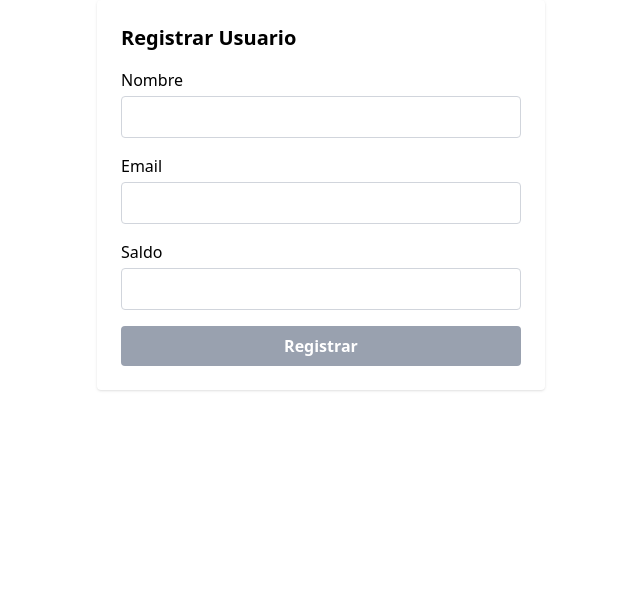
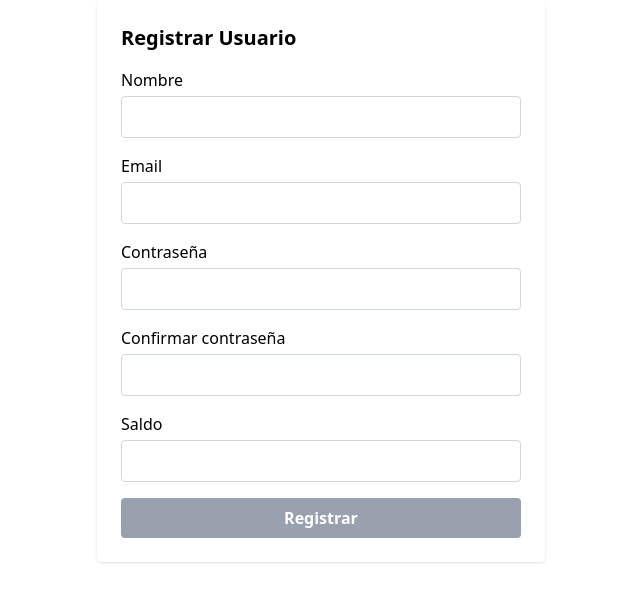
Before and after one commit to CarlotadeMiguel/calculadora_avanzada, a React (Vite) app in the folder Front/: page /registro in a window 1280 px wide. Shown: the top 602 px of the page, without its empty margins (319-959 px from the left). Built offline with nearby package versions, Linux system fonts and the light colour scheme.

Commit message:
iniciar sesion con contraseña y registro

```diff
--- a/Front/src/components/Login.jsx
+++ b/Front/src/components/Login.jsx
@@ -1,9 +1,10 @@
 import React, { useState } from "react";
 import axios from "axios";
-import { useNavigate } from "react-router-dom";
+import { useNavigate, Link } from "react-router-dom";
 
 const Login = ({ setUser }) => {
   const [email, setEmail] = useState("");
+  const [password, setPassword] = useState("");
   const [error, setError] = useState("");
   const navigate = useNavigate();
 
@@ -11,12 +12,14 @@ const Login = ({ setUser }) => {
     e.preventDefault();
     setError("");
     try {
-      const res = await axios.post("http://localhost:5000/api/login", { email });
+      const res = await axios.post("http://localhost:5000/api/login", { email, password });
       setUser(res.data);
       navigate("/app");
     } catch (err) {
       if (err.response && err.response.status === 404) {
-        navigate("/registro", { state: { email } });
+        setError("El usuario no existe. Debes registrarte.");
+      } else if (err.response && err.response.status === 401) {
+        setError("Credenciales incorrectas.");
       } else {
         setError("Error de red o del servidor.");
       }
@@ -34,6 +37,14 @@ const Login = ({ setUser }) => {
         onChange={(e) => setEmail(e.target.value)}
         required
       />
+      <input
+        type="password"
+        placeholder="Contraseña"
+        className="w-full border rounded px-3 py-2"
+        value={password}
+        onChange={(e) => setPassword(e.target.value)}
+        required
+      />
       {error && <p className="text-red-600 text-sm">{error}</p>}
       <button
         type="submit"
@@ -41,6 +52,12 @@ const Login = ({ setUser }) => {
       >
         Entrar
       </button>
+      <div className="text-center mt-4">
+        <span>¿No tienes cuenta? </span>
+        <Link to="/registro" className="text-blue-600 underline">
+          Regístrate aquí
+        </Link>
+      </div>
     </form>
   );
 };
--- a/Front/src/components/RegistroUsuario.jsx
+++ b/Front/src/components/RegistroUsuario.jsx
@@ -11,8 +11,16 @@ const validarEmail = (email) => {
 const RegistroUsuario = ({ setUser }) => {
   const [nombre, setNombre] = useState("");
   const [email, setEmail] = useState("");
+  const [password, setPassword] = useState("");
+  const [confirmar, setConfirmar] = useState("");
   const [saldo, setSaldo] = useState("");
-  const [tocado, setTocado] = useState({ nombre: false, email: false, saldo: false });
+  const [tocado, setTocado] = useState({
+    nombre: false,
+    email: false,
+    password: false,
+    confirmar: false,
+    saldo: false,
+  });
   const [mensaje, setMensaje] = useState("");
   const [errorBackend, setErrorBackend] = useState("");
   const [loading, setLoading] = useState(false);
@@ -20,7 +28,6 @@ const RegistroUsuario = ({ setUser }) => {
   const navigate = useNavigate();
   const location = useLocation();
 
-  // Si llegamos desde login con un email, lo precargamos
   useEffect(() => {
     if (location.state?.email) setEmail(location.state.email);
   }, [location]);
@@ -33,6 +40,16 @@ const RegistroUsuario = ({ setUser }) => {
         ? "El email es obligatorio."
         : !validarEmail(email)
         ? "El email no es válido."
+        : "",
+    password:
+      password.length < 6
+        ? "La contraseña debe tener al menos 6 caracteres."
+        : "",
+    confirmar:
+      confirmar === ""
+        ? "Confirma la contraseña."
+        : password !== confirmar
+        ? "Las contraseñas no coinciden."
         : "",
     saldo:
       saldo === ""
@@ -53,15 +70,23 @@ const RegistroUsuario = ({ setUser }) => {
       const response = await axios.post("http://localhost:5000/api/usuarios", {
         nombre,
         email,
+        password,
         saldo: Number(saldo),
       });
       setMensaje("¡Usuario registrado correctamente!");
-      setUser(response.data); // Guardar usuario en estado global
+      setUser(response.data);
       setNombre("");
       setEmail("");
+      setPassword("");
+      setConfirmar("");
       setSaldo("");
-      setTocado({ nombre: false, email: false, saldo: false });
-      // Redirigir a la app principal
+      setTocado({
+        nombre: false,
+        email: false,
+        password: false,
+        confirmar: false,
+        saldo: false,
+      });
       setTimeout(() => {
         navigate("/app");
       }, 1000);
@@ -122,6 +147,44 @@ const RegistroUsuario = ({ setUser }) => {
           <p className="text-red-600 text-sm mt-1">{errores.email}</p>
         )}
       </div>
+      {/* Contraseña */}
+      <div>
+        <label className="block font-medium mb-1" htmlFor="password">
+          Contraseña
+        </label>
+        <input
+          id="password"
+          type="password"
+          className={`w-full border rounded px-3 py-2 focus:outline-none ${
+            errores.password && tocado.password ? "border-red-500" : "border-gray-300"
+          }`}
+          value={password}
+          onChange={(e) => setPassword(e.target.value)}
+          onBlur={() => setTocado((t) => ({ ...t, password: true }))}
+        />
+        {errores.password && tocado.password && (
+          <p className="text-red-600 text-sm mt-1">{errores.password}</p>
+        )}
+      </div>
+      {/* Confirmar contraseña */}
+      <div>
+        <label className="block font-medium mb-1" htmlFor="confirmar">
+          Confirmar contraseña
+        </label>
+        <input
+          id="confirmar"
+          type="password"
+          className={`w-full border rounded px-3 py-2 focus:outline-none ${
+            errores.confirmar && tocado.confirmar ? "border-red-500" : "border-gray-300"
+          }`}
+          value={confirmar}
+          onChange={(e) => setConfirmar(e.target.value)}
+          onBlur={() => setTocado((t) => ({ ...t, confirmar: true }))}
+        />
+        {errores.confirmar && tocado.confirmar && (
+          <p className="text-red-600 text-sm mt-1">{errores.confirmar}</p>
+        )}
+      </div>
       {/* Saldo */}
       <div>
         <label className="block font-medium mb-1" htmlFor="saldo">
```
